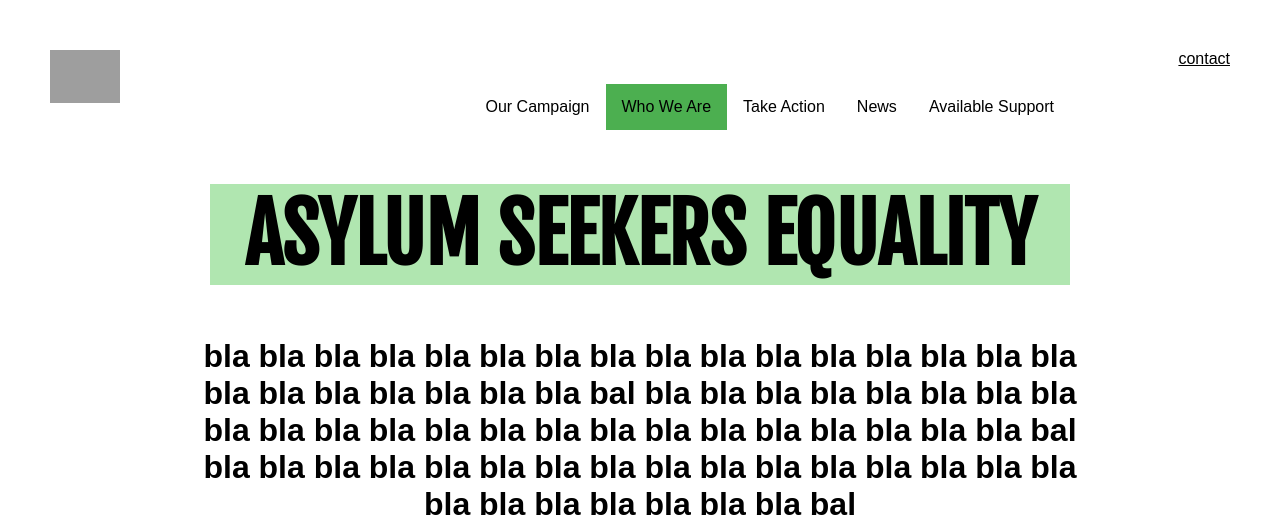
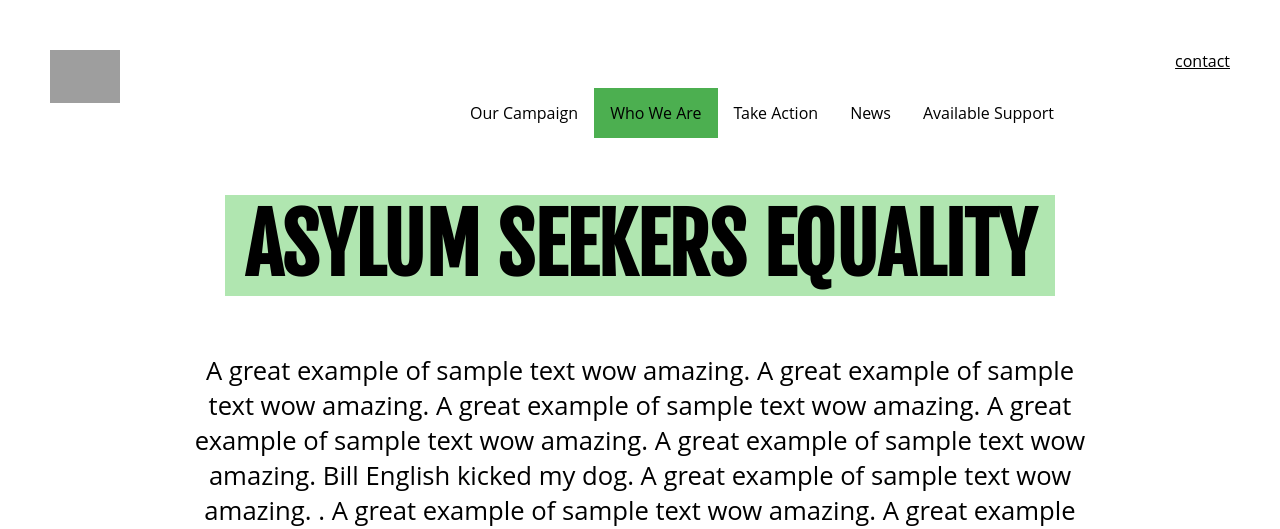
Before and after one commit to lukas-kyeso/ASEP, a Flask app: page /who_we_are in a window 1280 px wide. Shown: the top 529 px of the page. Run offline with Flask 2, Linux system fonts and the light colour scheme; grey boxes are pictures that could not be loaded.

Commit message:
improvements to headings no longer uer uses nbsp coz breaks on mac and bad practise

```diff
--- a/app/static/style.css
+++ b/app/static/style.css
@@ -1,24 +1,23 @@
 @import url('https://fonts.googleapis.com/css?family=Fjalla+One');
 
 body {
-    font-family: sans-serif;
+    font-family: 'Open Sans', sans-serif;
     margin: 0;
-    padding: 50px 50px 0px 50px;
+    padding: 50px 50px 50px 50px;
     position: relative;
     overflow-y: scroll;
-
-    /* background-image: url("https://i.imgur.com/iAqA5iL.png");  */
 }
 h1, h2 {
     font-family: 'Fjalla One', sans-serif;
     font-size: 5em;
+    line-height: 1.35em;
 }
 h1 span {
     text-transform: uppercase;
     background-color: rgba(58, 192, 58, 0.4);
-}
-h3 {
-    font-size: 2em;
+    -webkit-box-decoration-break: clone;
+    box-decoration-break: clone;
+    padding: 0 20px;
 }
 ul {
     list-style-type: none;
@@ -27,11 +26,9 @@ ul {
     overflow: hidden;
     /* background-color: #333; */
 }
-
 li {
     float: right;
 }
-
 li a {
     display: block;
     color: black;
@@ -39,25 +36,19 @@ li a {
     padding: 14px 16px;
     text-decoration: none;
 }
-
 li a:hover:not(.active) {
     background-color: rgba(58, 192, 58, 0.4);
 }
-
 .active {
     background-color: #4CAF50;
 }
-
 a.button {
     display: inline-block;
-    /* position: relative; */
-    /* float: left; */
     width: 170px;
     padding: 20px;
     margin: 10px 20px 10px 0;
     font-weight: 600;
     text-align: center;
-    /* line-height: 50px; */
     color: #FFF;
     border-radius: 5px;
     transition: all 0.2s ;
@@ -68,12 +59,13 @@ a.button:hover {
     background: #21825B;
 }
 .full_page {
-    height: calc(100% - 90px);
+    height: 800px;
     /* min-height: 700px; */
     padding-left: 90px;
     padding-right: 90px;
     display: flex;
     align-items: center;
+    width: 850px;
 }
 .centered_page {
     text-align: center;
@@ -81,9 +73,9 @@ a.button:hover {
     margin: 0 auto;
 }
 .centered_page img {
-    max-width: 250px;
-    min-width: 200px;
-    max-height: 250px;
+    /* max-width: 250px; */
+    /* min-width: 200px; */
+    max-height: 170px;
     vertical-align: middle;
     margin: auto 20px;
 }
@@ -103,16 +95,16 @@ a.button:hover {
     z-index: -1;
 }
 .right_element img {
-    height: 70%;
-    /* width: 500px;
-    height: 500px;  */
+    height: 600px;
 }
 .contact {
     text-decoration: underline;
     text-align: right;
 }
-.blurb_homepage {
-    width: 600px;
+.blurb {
+    font-size: 1.6em;
+    margin: 50px auto;
+    /* width: 600px; */
 }
 .quote {
     font-size: 3em;
--- a/app/templates/who_we_are.html
+++ b/app/templates/who_we_are.html
@@ -1,26 +1,27 @@
 {% extends "base.html" %} {% block who_we_are %}active{% endblock %} {% block content %}
 <div class="centered_page">
     <div>
-        <h1><span>&nbsp Asylum Seekers Equality &nbsp</span></h2>
-            <h3>
-                bla bla bla bla bla bla bla bla bla bla bla bla bla bla bla bla bla bla bla bla bla bla bla bal bla bla bla bla bla bla bla
-                bla bla bla bla bla bla bla bla bla bla bla bla bla bla bla bla bal bla bla bla bla bla bla bla bla bla bla
-                bla bla bla bla bla bla bla bla bla bla bla bla bla bal
-            </h3>
+        <h1><span>Asylum Seekers Equality</span></h2>
+
+        <div class="blurb">
+               A great example of sample text wow amazing. A great example of sample text wow amazing.  A great example of sample text wow amazing.
+               A great example of sample text wow amazing.  A great example of sample text wow amazing.  Bill English kicked my dog. A great example of sample text wow amazing. .
+               A great example of sample text wow amazing.  A great example of sample text wow amazing.
+           </div>
             <div>
-                <img src="https://i.imgur.com/CiLHoV2.jpg" />
-                <img src="https://i.imgur.com/CiLHoV2.jpg" />
-                <img src="https://i.imgur.com/CiLHoV2.jpg" />
+                <img src="https://www.bigstockphoto.com/images/homepage/2016_bigstock_picks.jpg" />
+                <img src="https://www.bigstockphoto.com/images/homepage/2016_bigstock_picks.jpg" />
+                <img src="https://www.bigstockphoto.com/images/homepage/2016_bigstock_picks.jpg" />
             </div>
-            <h3>
-                bla bla bla bla bla bla bla bla bla bla bla bla blabbla bla bla bla bla bla bla bla bla bla bla bla blabbla bla bla bla bla
-                bla bla bla bla bla bla bla blab bla bla bla bla bla bla bla bla bla bla bla bla blabbla bla bla bla bla
-                bla bla bla bla bla bla bla blabbla bla bla bla bla bla bla bla bla bla bla bla blab
-            </h3>
+            <div class="blurb">
+                    A great example of sample text wow amazing. A great example of sample text wow amazing.  A great example of sample text wow amazing.
+                    A great example of sample text wow amazing.  A great example of sample text wow amazing.  Bill English kicked my dog. A great example of sample text wow amazing. .
+                    A great example of sample text wow amazing.  A great example of sample text wow amazing.
+           </div>
             <div>
+                <img src="https://i.imgur.com/3IfbHsh.jpg" />
                 <img src="https://i.imgur.com/CiLHoV2.jpg" />
                 <img src="https://i.imgur.com/50On1dx.png" />
-                <img src="https://i.imgur.com/3IfbHsh.jpg" />
             </div>
     </div>
 </div>
```
Also changed, not shown: app/templates/index.html (+13 -10 lines), app/templates/our_campaign.html (+6 -6 lines).
